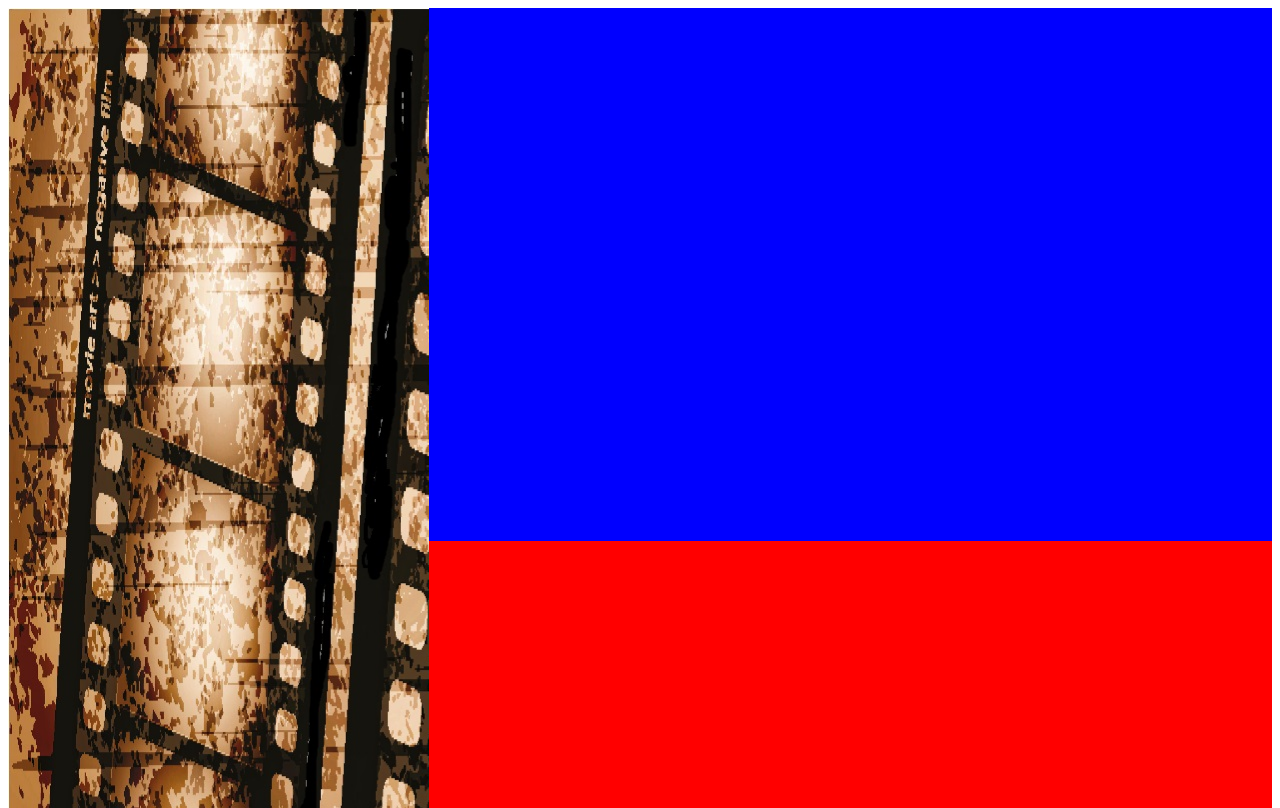
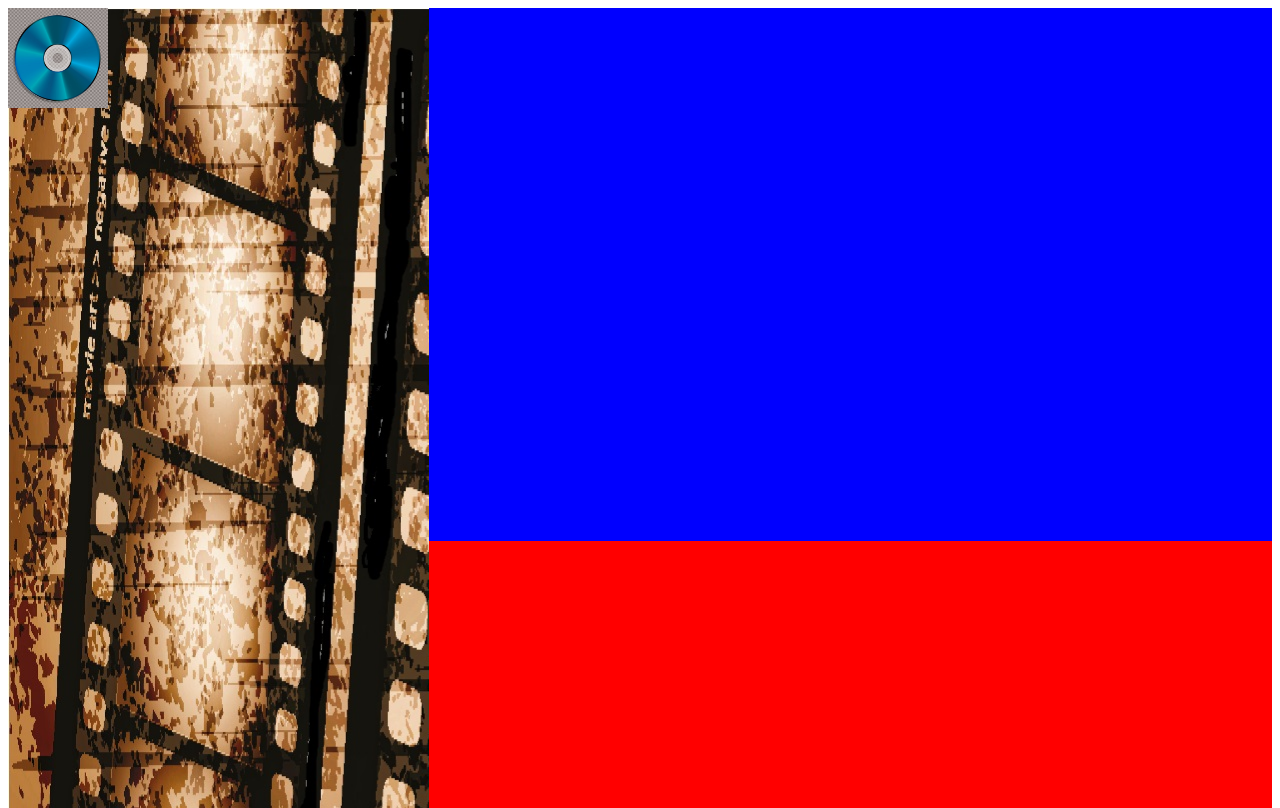
Before and after one commit to flos06/Odin-project, a plain HTML site: page signup/index.html in a window 1280 px wide. Drawn offline with Linux system fonts and the light colour scheme.

Commit message:
update for pull

```diff
--- a/signup/index.html
+++ b/signup/index.html
@@ -15,7 +15,12 @@
     <body>
         <container>
             <grid>
-                <div class="sideleft"></div>
+                <div class="sideleft">
+                    <div class="logo">
+                        <img src="./bluray.jpg">
+                    </div>
+                </div>
+
                 <div class="sideright"></div>
                 <div class="bottomright"></div>
             </grid>
--- a/signup/mystyle.css
+++ b/signup/mystyle.css
@@ -19,10 +19,21 @@ grid {
 
 }
 
+img {
+    max-width: 100%;
+    max-height: 100%;
+}
+
+.logo {
+    width: 100px;
+    height: 100px;
+}
+
 .sideleft {
 
     grid-area: 1 / 1 / span 2;
-    background-image: url("background.jpg")
+    background-image: url("background.jpg");
+
 
 }
 
```
